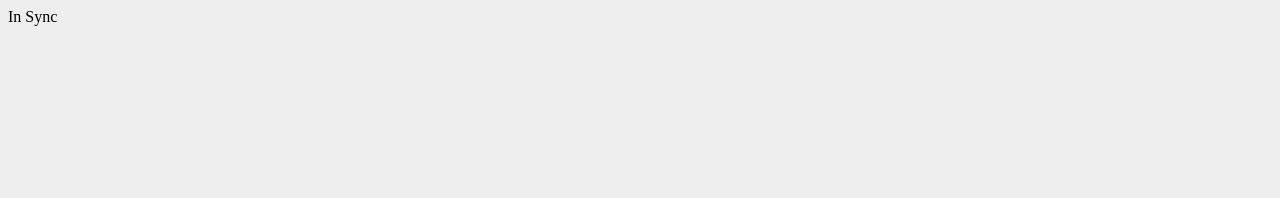
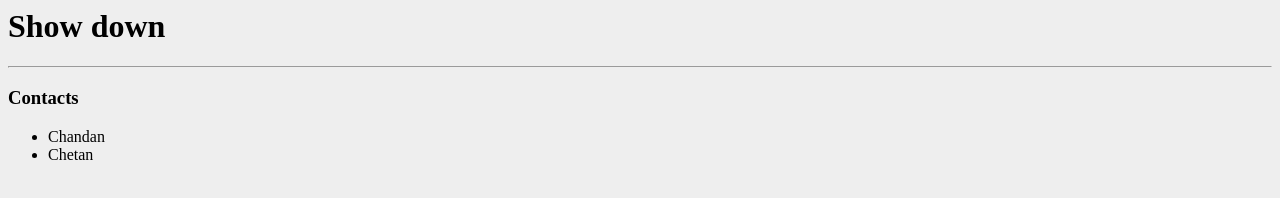
Before and after one commit to LiftOffLLC/boot-reactweb, a React app: page / in a window 1280 px wide. Built offline with nearby package versions, Linux system fonts and the light colour scheme.

Commit message:
Step 7: Reduxify

```diff
--- /dev/null
+++ b/actions/index.js
@@ -0,0 +1,8 @@
+let nextTodoId = 0
+export const addContact = (text) => {
+  return {
+    type: 'ADD_CONTACT',
+    id: nextTodoId++,
+    text
+  }
+}
--- /dev/null
+++ b/components/App.js
@@ -0,0 +1,10 @@
+import React from 'react'
+import { connect } from 'react-redux'
+import ContactList from './ContactList'
+const App = (contacts) => (
+  <div>
+    <ContactList />
+  </div>
+)
+
+export default App
--- /dev/null
+++ b/components/ContactList.js
@@ -0,0 +1,33 @@
+import React, { PropTypes } from 'react'
+import { connect } from 'react-redux'
+import { addContact } from '../actions'
+
+import Contact from './Contact'
+
+const ContactList = ({contacts}) => (
+  <div>
+    <h3> Contacts</h3>
+    <ul>
+      {contacts.map(contact =>
+        <Contact
+          key={contact.id}
+          {...contact}
+        />
+      )}
+    </ul>
+  </div>
+)
+
+const mapStateToProps = (state) => {
+  console.log(state.contacts)
+  return {
+    contacts: state.contacts
+  }
+}
+
+export default connect(
+  mapStateToProps
+)(ContactList)
+
+
+// export default ContactList
--- /dev/null
+++ b/components/contact.js
@@ -0,0 +1,9 @@
+import React, { PropTypes } from 'react'
+
+const Contact = (contact) => (
+  <li>
+    {contact.name}
+  </li>
+)
+
+export default Contact
--- a/content.js
+++ /dev/null
@@ -1,11 +0,0 @@
-import React from 'react'
-import { render } from 'react-dom'
-
-const rootElement = document.getElementById('root')
-
-render(
-    <div>
-      In Sync
-    </div>,
-    rootElement
-)
--- a/entry.js
+++ b/entry.js
@@ -1,2 +1,2 @@
-require('./style.css');
-require('./content.js');
+require('./css/style.css');
+require('./index.js');
--- a/index.html
+++ b/index.html
@@ -1,8 +1,11 @@
 <html>
   <head>
     <meta charset="utf-8">
+    <title>React Eg 1</title>
    </head>
    <body>
+     <h1>Show down</h1>
+     <hr />
      <div id="root"></div>
      <script type="text/javascript" src="/static/bundle.js" charset="utf-8"></script>
    </body>
--- /dev/null
+++ b/index.js
@@ -0,0 +1,15 @@
+import React from 'react'
+import { render } from 'react-dom'
+import { createStore } from 'redux'
+import { Provider } from 'react-redux'
+import contactApp from './reducers'
+import App from './components/App'
+
+let store = createStore(contactApp)
+
+render(
+  <Provider store={store}>
+    <App />
+  </Provider>,
+  document.getElementById('root')
+)
--- a/package.json
+++ b/package.json
@@ -22,6 +22,8 @@
   },
   "dependencies": {
     "react": "^15.1.0",
-    "react-dom": "^15.1.0"
+    "react-dom": "^15.1.0",
+    "react-redux": "^4.4.5",
+    "redux": "^3.5.2"
   }
 }
--- /dev/null
+++ b/reducers/contacts.js
@@ -0,0 +1,13 @@
+const fakeContacts = [
+  {id: 1, name: 'Chandan'},
+  {id: 2, name: 'Chetan'}
+]
+const contacts = (state = fakeContacts, action) => {
+  switch (action.type) {
+    case 'ADD_CONTACT' :
+      return state
+    default:
+      return state
+  }
+}
+export default contacts
--- /dev/null
+++ b/reducers/index.js
@@ -0,0 +1,8 @@
+import { combineReducers } from 'redux'
+import contacts from './contacts'
+
+const contactApp = combineReducers({
+  contacts
+})
+
+export default contactApp
--- a/webpack.config.js
+++ b/webpack.config.js
@@ -2,6 +2,7 @@ var path = require('path')
 
 module.exports = {
   entry: "./entry.js",
+  devtool: 'cheap-module-source-map',
   output: {
     path: path.join(__dirname, 'dist'),
     filename: "bundle.js",
```
Also changed, not shown: css/style.css (renamed from style.css).
